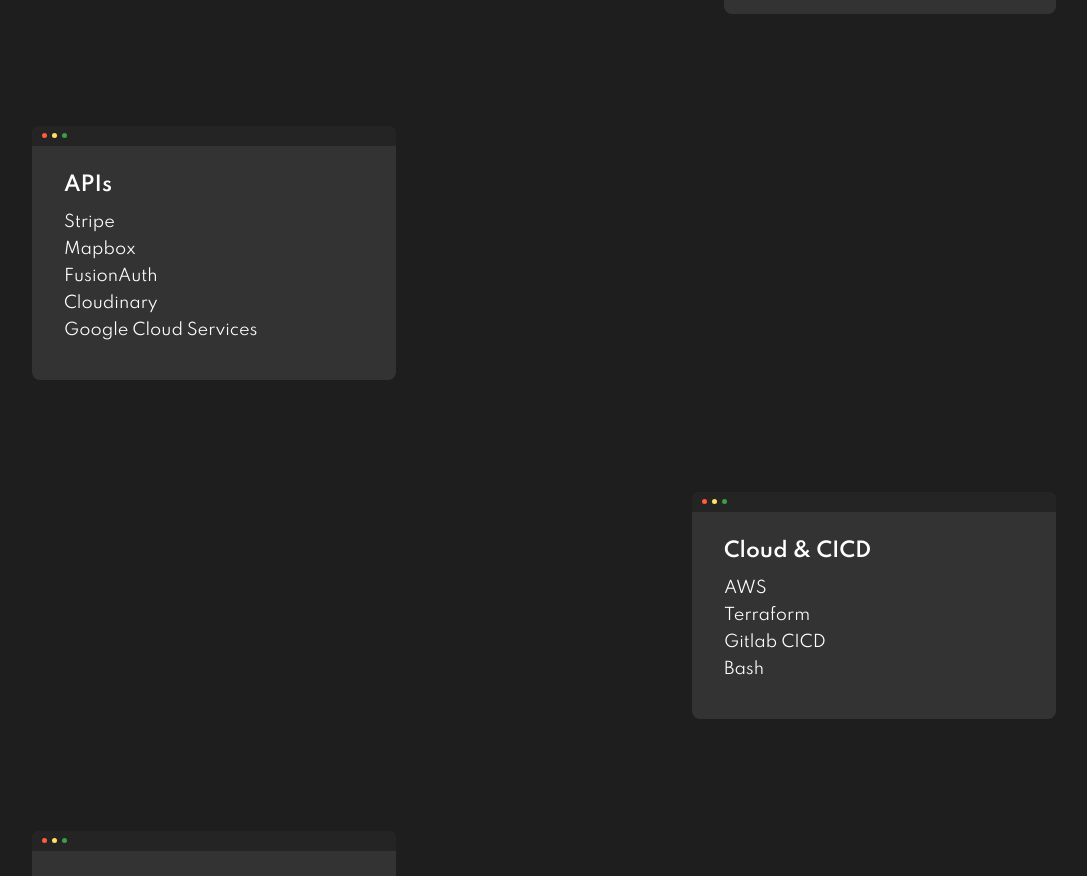
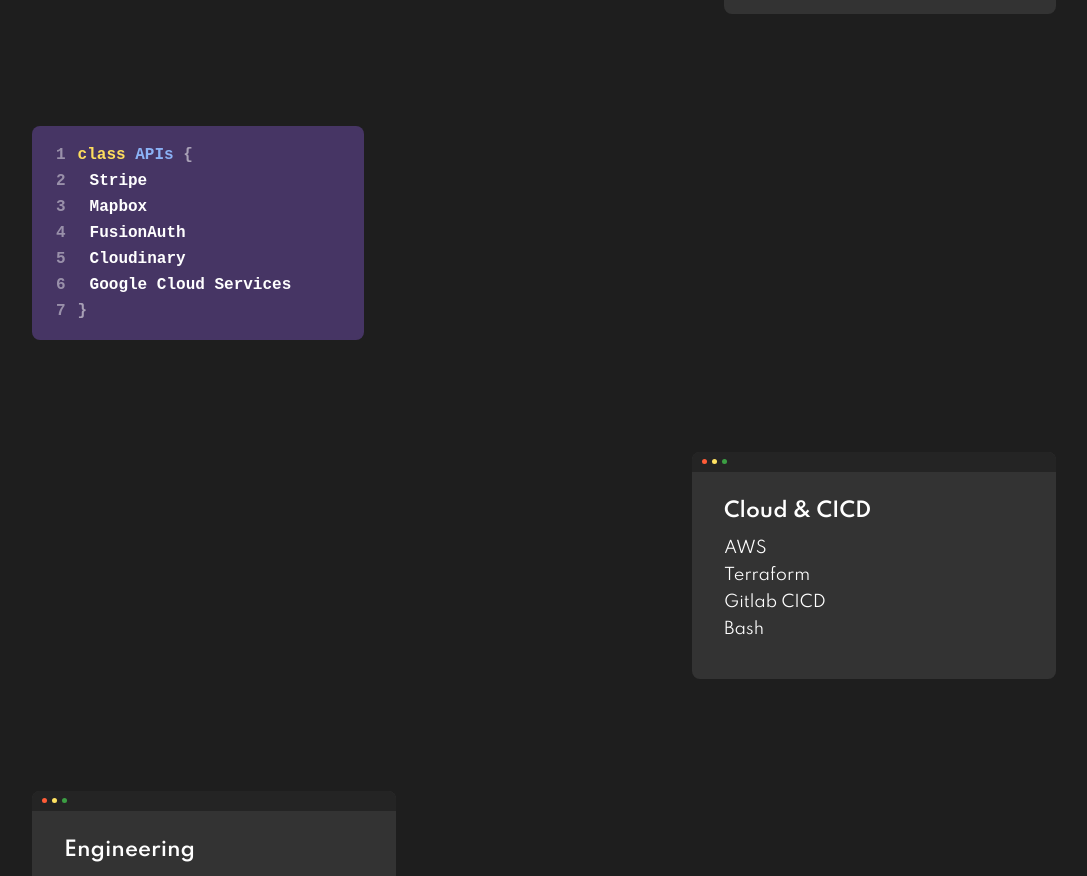
Before and after one commit to jsadden/portfolio, a React (Create React App) app: page / in a window 1280 px wide. Shown: the part 1328-2204 px from the top of the page, without its empty margins (96-1183 px from the left). Built offline with nearby package versions, Linux system fonts and the light colour scheme.

Commit message:
add editor

```diff
--- a/src/components/Content/Content.tsx
+++ b/src/components/Content/Content.tsx
@@ -2,6 +2,7 @@
 import styles from './styles.module.css';
 import { Browser } from '../Browser';
 import { ServerRack } from '../ServerRack';
+import { Editor } from '../Editor';
 
 export const Content = () => {
   return (
@@ -18,7 +19,7 @@
 
         <ServerRack title="Back-End" entries={['Node', 'Express', 'Serverless', 'GraphQL', 'PostgreSQL', 'MongoDB']} />
 
-        <Browser title="APIs" entries={['Stripe', 'Mapbox', 'FusionAuth', 'Cloudinary', 'Google Cloud Services']} />
+        <Editor title="APIs" entries={['Stripe', 'Mapbox', 'FusionAuth', 'Cloudinary', 'Google Cloud Services']} />
 
         <Browser alignRight title="Cloud & CICD" entries={['AWS', 'Terraform', 'Gitlab CICD', 'Bash']} />
 
--- /dev/null
+++ b/src/components/Editor/Editor.tsx
@@ -0,0 +1,34 @@
+import React from 'react';
+import styles from './styles.module.css';
+
+interface Props {
+  entries: string[];
+  title: string;
+}
+
+export const Editor = ({ title, entries }: Props) => {
+  return (
+    <div className={styles.editorContainer}>
+      <div className={styles.line}>
+        <div className={styles.lineNumber}>1</div>
+        <div className={styles.title}>
+          <span className={styles.classHighlight}>{`class `}</span>
+          {`${title} `}
+          <span className={styles.bracketHighlight}>{`{`}</span>
+        </div>
+      </div>
+
+      {entries.map((entry, i) => (
+        <div key={i} className={styles.line}>
+          <div className={styles.lineNumber}>{i + 2}</div>
+          <div className={styles.entryText}>{entry}</div>
+        </div>
+      ))}
+
+      <div className={styles.line}>
+        <div className={styles.lineNumber}>{entries.length + 2}</div>
+        <div className={styles.bracketHighlight}>{`}`}</div>
+      </div>
+    </div>
+  );
+};
--- /dev/null
+++ b/src/components/Editor/index.tsx
@@ -0,0 +1 @@
+export { Editor } from './Editor';
--- /dev/null
+++ b/src/components/Editor/styles.module.css
@@ -0,0 +1,45 @@
+.editorContainer {
+  position: relative;
+  display: flex;
+  flex-direction: column;
+  background-color: #463564;
+  margin-left: 10%;
+  margin-right: 10%;
+  margin-bottom: 7rem;
+  padding: 1rem;
+  width: 300px;
+  border-radius: 8px;
+  overflow: hidden;
+}
+
+.line {
+  font-family: 'Courier New', Courier, monospace;
+  display: flex;
+  padding: 0.25rem 0.5rem;
+}
+
+.lineNumber {
+  margin-right: 0.75rem;
+  font-weight: 600;
+  color: #ffffff73;
+}
+
+.title {
+  font-weight: 600;
+  color: #8bb2f6;
+}
+
+.entryText {
+  margin-left: 0.75rem;
+  font-weight: 600;
+  display: flex;
+}
+
+.classHighlight {
+  color: #fede5d;
+}
+
+.bracketHighlight {
+  font-weight: 600;
+  color: #ffffff87;
+}
```
